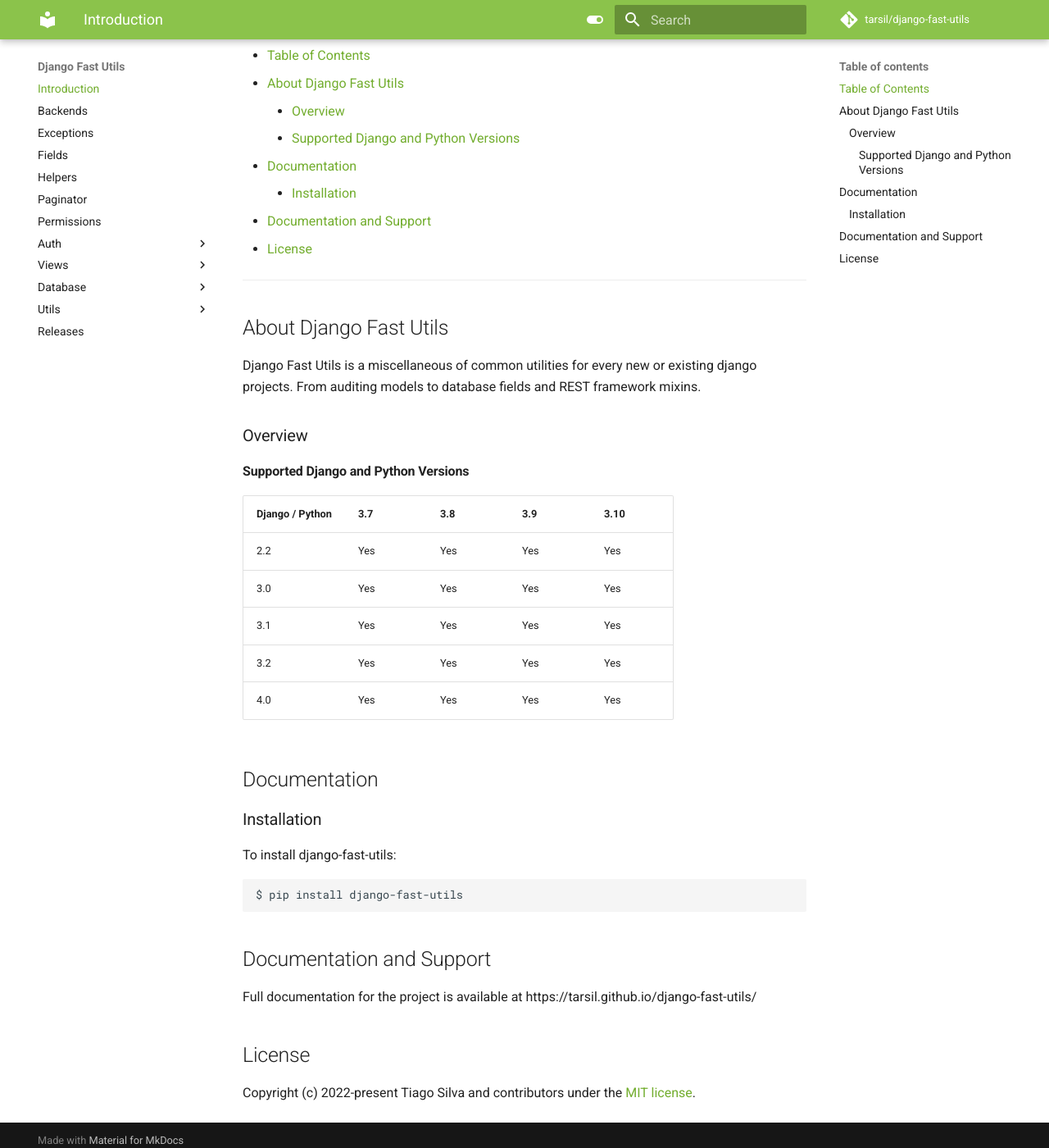
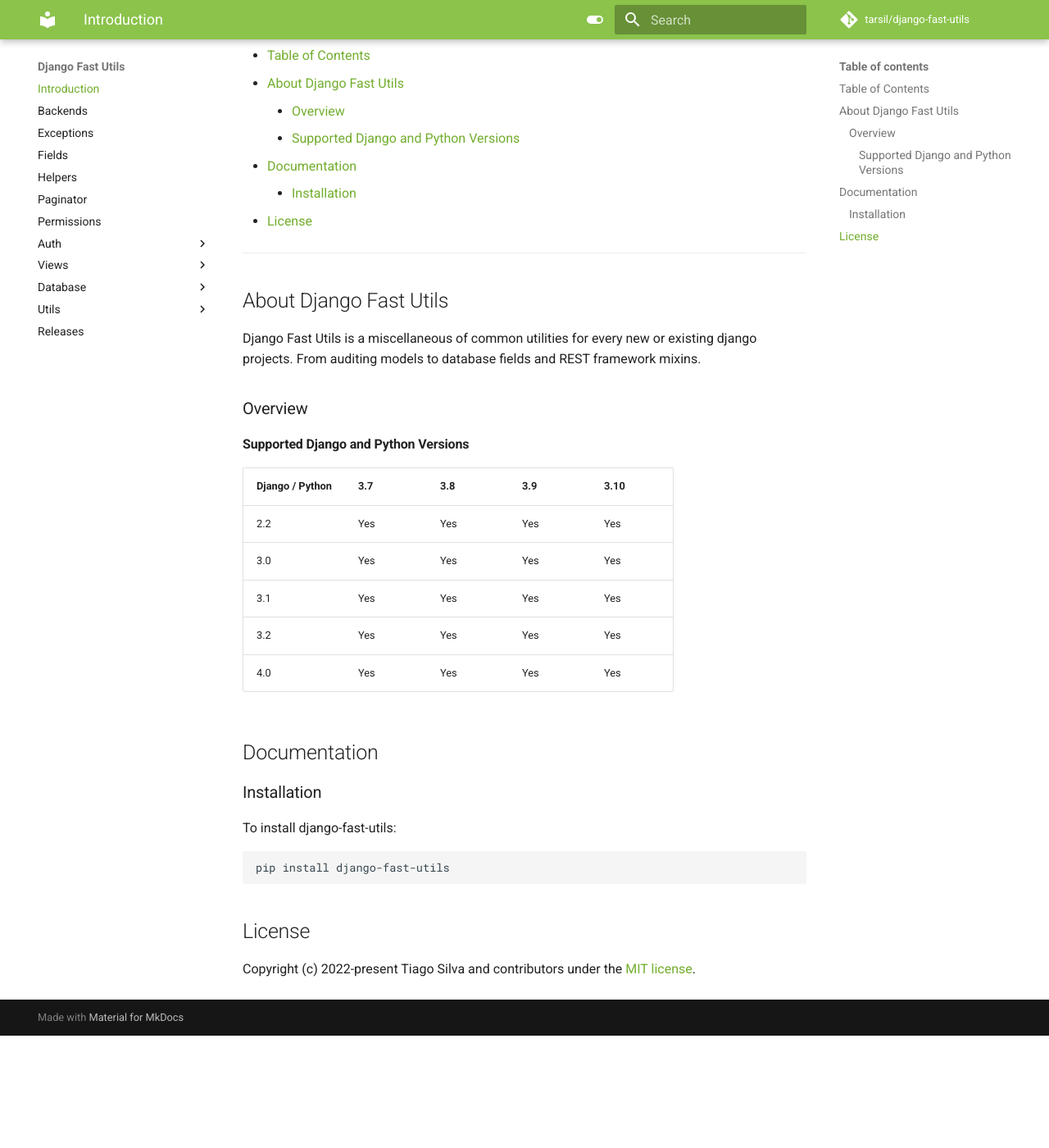
Before and after one commit to tarsil/django-fast-utils, an MkDocs documentation site: the page built from docs/index.md, in a window 1280 px wide and 1400 px high, scrolled down 344 px. Shown: the whole window at 82% size. Built offline with MkDocs 1.6.1 and Material for MkDocs 9.7.7, drawn with Linux system fonts in a browser that asks for light colours; comment, search, counter and statistics services are not loaded; after the commit the page ends 1607 px from its top, so only the background shows below that.

Commit message:
Update documentation

````diff
--- a/docs/index.md
+++ b/docs/index.md
@@ -17,7 +17,6 @@
       - [Supported Django and Python Versions](#supported-django-and-python-versions)
   - [Documentation](#documentation)
     - [Installation](#installation)
-  - [Documentation and Support](#documentation-and-support)
   - [License](#license)
 
 ---
@@ -46,12 +45,8 @@
 To install django-fast-utils:
 
 ```shell
-$ pip install django-fast-utils
+pip install django-fast-utils
 ```
-
-## Documentation and Support
-
-Full documentation for the project is available at https://tarsil.github.io/django-fast-utils/
 
 ## License
 
````
Also changed, not shown: README.md (+1 -1 lines).
